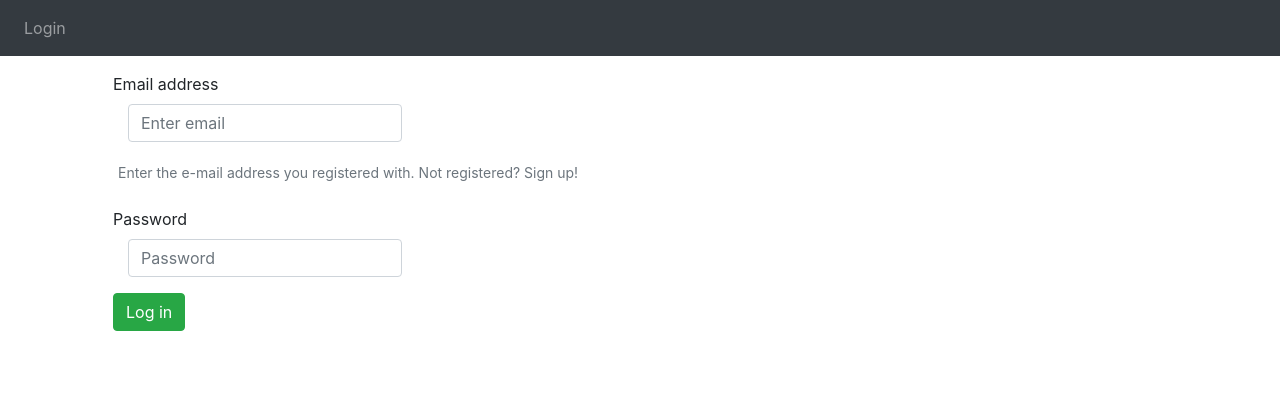
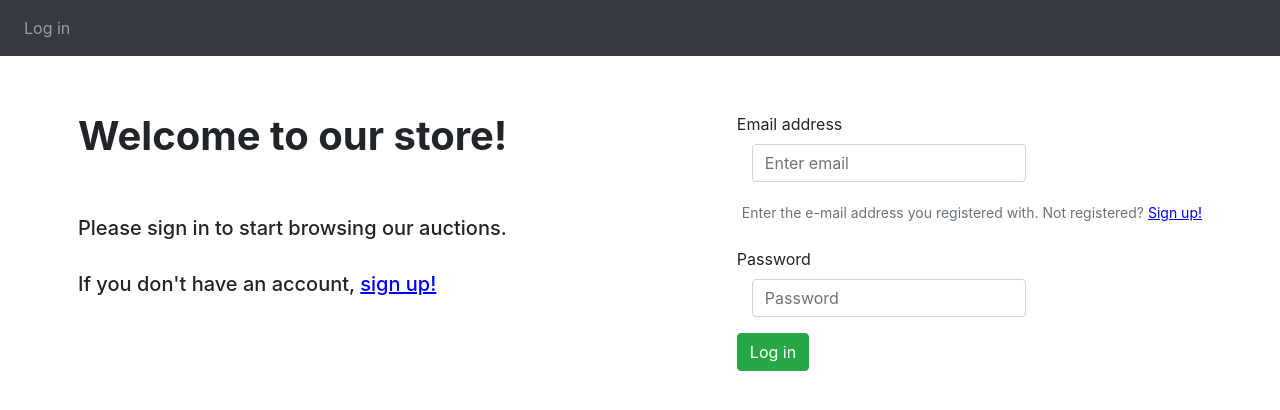
Before and after one commit to mzergi/AuctionWebApp, a React (Create React App) app: page /login in a window 1280 px wide. Shown: the top 410 px of the page. Built offline with nearby package versions, Linux system fonts and the light colour scheme.

Commit message:
login page basic look

```diff
--- a/package.json
+++ b/package.json
@@ -14,6 +14,9 @@
     "react": "^17.0.1",
     "react-bootstrap": "^1.5.0",
     "react-dom": "^17.0.1",
+    "react-hook-form": "^6.15.4",
+    "react-modal": "^3.12.1",
+    "react-router": "^5.2.0",
     "react-router-dom": "^5.2.0",
     "react-scripts": "4.0.2",
     "react-signalr": "0.0.10",
@@ -46,6 +49,7 @@
     ]
   },
   "devDependencies": {
+    "@types/react-modal": "^3.12.0",
     "@types/react-router-dom": "^5.1.7"
   }
 }
--- a/src/App.tsx
+++ b/src/App.tsx
@@ -15,7 +15,7 @@ function App() {
             <Nav className="container-fluid">
               <Nav.Item>
                 <Link className = "nav-link" to = "/login">
-                  Login
+                  Log in
                 </Link>
               </Nav.Item>
             </Nav>
--- a/src/Pages/LoginPage.tsx
+++ b/src/Pages/LoginPage.tsx
@@ -1,11 +1,44 @@
-import React from 'react';
+import React from "react";
 import "bootstrap/dist/css/bootstrap.min.css";
-import { Col, Container, Button, Form } from "react-bootstrap";
+import { Col, Container, Button, Form, Modal, Card } from "react-bootstrap";
 
 export default function LoginPage() {
+  const [modalIsOpen, setIsOpen] = React.useState(false);
+  const [registeredPopupIsOpen, setRegisterPopup] = React.useState(false);
+  function openModal() {
+    setIsOpen(true);
+  }
+  function closeModal() {
+    setIsOpen(false);
+  }
+  function registerUser() {
+    setIsOpen(false);
+    openRegisterPopup();
+  }
+  function openRegisterPopup() {
+    setRegisterPopup(true);
+  }
+  function closeRegisterPopup() {
+    setRegisterPopup(false);
+  }
   return (
     //TODO: react hook formra átírni
-        <Container className="pl-5 pt-3">
+    <Container className="d-flex mt-5 p-2 justify-content-end">
+      <div style={{ flexGrow: 1 }}>
+        <h1>
+          <b>Welcome to our store!</b>
+        </h1>
+        <br />
+        <br />
+        <h5>Please sign in to start browsing our auctions.</h5>
+        <br />
+        <h5>
+          If you don't have an account,{" "}
+          <a onClick={openModal} style={{ color: "blue", cursor: "pointer" }}>
+            <u>sign up!</u>
+          </a>{" "}
+        </h5>
+      </div>
       <Form>
         <Form.Row>
           <Form.Group controlId="formEmail">
@@ -16,9 +49,13 @@ export default function LoginPage() {
           </Form.Group>
         </Form.Row>
         <Form.Text className="text-muted">
-                    Enter the e-mail address you registered with. Not registered? Sign up!
+          Enter the e-mail address you registered with. Not registered?{" "}
+          <a onClick={openModal} style={{ color: "blue", cursor: "pointer" }}>
+            <u>Sign up!</u>
+          </a>
         </Form.Text>
         <br />
+
         <Form.Row>
           <Form.Group controlId="formPassword">
             <Form.Label>Password</Form.Label>
@@ -34,6 +71,61 @@ export default function LoginPage() {
           </Button>
         </Form.Row>
       </Form>
+      <Modal show={modalIsOpen} onHide={closeModal}>
+        <Modal.Header closeButton>
+          <Modal.Title>Sign up</Modal.Title>
+        </Modal.Header>
+        <Modal.Body>
+          <Form>
+            <Form.Group controlId="signupEmail">
+              <Form.Label>E-mail </Form.Label>
+              <Form.Control
+                type="email"
+                placeholder="Enter the e-mail you want to register with."
+              />
+            </Form.Group>
+            <Form.Group controlId="signupPassword">
+              <Form.Label>Password</Form.Label>
+              <Form.Control type="password" placeholder="Enter your password" />
+            </Form.Group>
+            <Form.Group controlId="confirm">
+              <Form.Label>Confirm password</Form.Label>
+              <Form.Control
+                type="password"
+                placeholder="Type in the password you entered above"
+              />
+            </Form.Group>
+            <Form.Group>
+              <Form.Label>Name</Form.Label>
+              <Form.Control type="text" placeholder="Enter your name" />
+            </Form.Group>
+            <Form.Group controlId="birth">
+              <Form.Label>Born in:</Form.Label>
+              <Form.Control type="date" />
+            </Form.Group>
+          </Form>
+        </Modal.Body>
+        <Modal.Footer>
+          <Button variant="secondary" onClick={closeModal}>
+            Close
+          </Button>
+          <Button variant="primary" onClick={registerUser} type="submit">
+            Register
+          </Button>
+        </Modal.Footer>
+      </Modal>
+
+      <Modal show={registeredPopupIsOpen} onHide={closeRegisterPopup}>
+        <Modal.Header>
+          <Modal.Title>Success!</Modal.Title>
+        </Modal.Header>
+        <Modal.Body>You have succesfully registered to our page!</Modal.Body>
+        <Modal.Footer>
+          <Button variant="secondary" onClick={closeRegisterPopup}>
+            Close
+          </Button>
+        </Modal.Footer>
+      </Modal>
     </Container>
-    )
+  );
 }
```
Also changed, not shown: 1 other file (tests, documents, lock files or other folders). Lines whose indentation alone changed are shown as unchanged.
